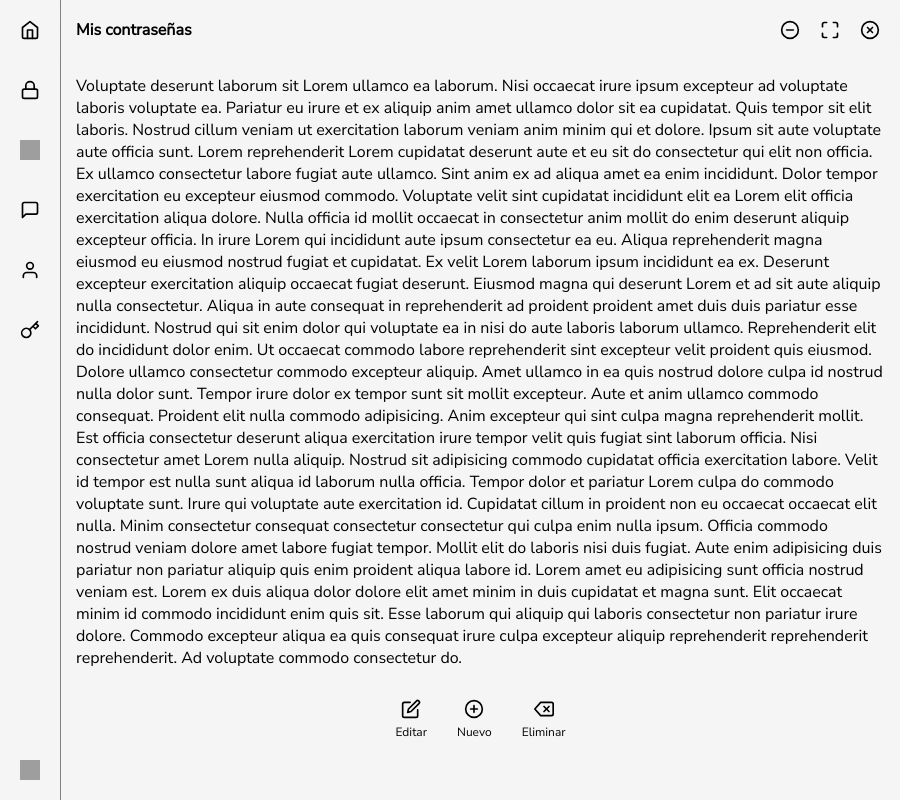
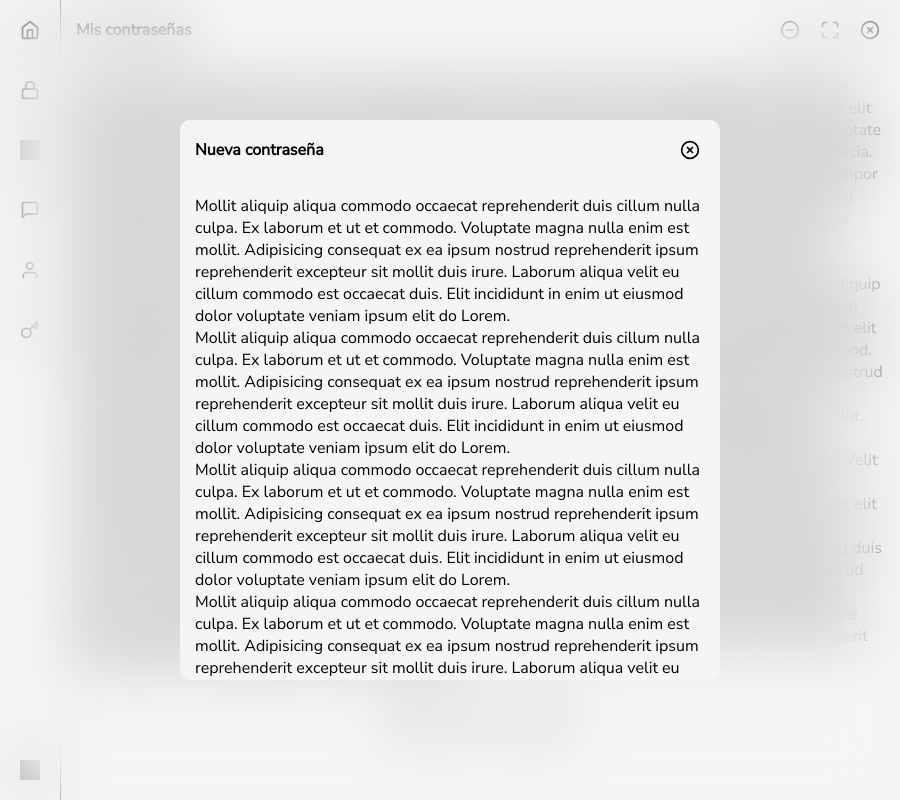
Before and after one commit to joeldavid-dev/sanctuary, an Electron app: page src/views/home.html in a window 900 px wide. Both pictures are taken after a click on the button 474 px from the left and 709 px from the top of the page. Drawn offline with Linux system fonts and the light colour scheme; grey boxes are pictures that could not be loaded.

Commit message:
block renombrado y estilo de modales actualizado

```diff
--- a/src/renderer/home.js
+++ b/src/renderer/home.js
@@ -2,7 +2,13 @@ document.addEventListener("DOMContentLoaded", () => {
     const minimize = document.getElementById('minimize');
     const maximize = document.getElementById('maximize');
     const close = document.getElementById('close');
+
     const lock = document.getElementById('lock');
+
+    const newPass = document.getElementById('new-pass');
+
+    const modalNew = document.getElementById('modal-new');
+    const closeModalNew = document.getElementById('close-modal-new');
 
     // Clic en botón minimizar
     minimize.addEventListener('click', () => {
@@ -19,6 +25,17 @@ document.addEventListener("DOMContentLoaded", () => {
 
     // Clic en botón bloquear
     lock.addEventListener('click', () => {
-        window.electronAPI.changeView('src/views/block.html');
+        window.electronAPI.changeView('src/views/lock.html');
+    });
+
+    // Clic en el botón para abrir el modal de acerca de
+    newPass.addEventListener('click', async () => {
+        // Abrir modal
+        modalNew.style.display = 'block';
+    });
+
+    // Clic en el botón para cerrar el modal de acerca de
+    closeModalNew.addEventListener('click', () => {
+        modalNew.style.display = 'none';
     });
 });
--- a/src/renderer/splashRenderer.js
+++ b/src/renderer/splashRenderer.js
@@ -4,7 +4,7 @@ document.addEventListener('DOMContentLoaded', async () => {
             const status = await window.electronAPI.getUserStatus();
             console.log("Datos obtenidos:", status); // Depuración
 
-            let ruta = status ? 'src/views/block.html' : 'src/views/id.html';
+            let ruta = status ? 'src/views/lock.html' : 'src/views/id.html';
             console.log("Ruta seleccionada:", ruta); // Depuración
 
             setTimeout(() => {
--- a/src/styles/home.css
+++ b/src/styles/home.css
@@ -8,7 +8,6 @@
     left: 0px;
     top: 0px;
     border-right: 1px solid var(--neutral_grey);
-    overflow: hidden;
 }
 
 .main-content {
@@ -34,3 +33,9 @@
     max-width: min-content;
     margin: auto;
 }
+
+.modal-content {
+    width: 60%;
+    /* Define el tamaño máximo antes de activar el scroll */
+    max-height: 70vh;
+}
--- a/src/styles/block.css
+++ b/src/styles/lock.css
@@ -66,6 +66,11 @@
     align-self: flex-end;
 }
 
+.modal-content {
+    width: 60%;
+    max-height: 70vh;
+}
+
 /* Responsive */
 @media (min-width: 800px) {
     .notification {
--- a/src/styles/styles.css
+++ b/src/styles/styles.css
@@ -227,6 +227,11 @@ h3 {
     flex-direction: column;
 }
 
+.horizontal-flex {
+    display: flex;
+    flex-direction: row;
+}
+
 .centered {
     align-items: center;
 }
@@ -321,26 +326,29 @@ h3 {
     top: 50%;
     left: 50%;
     transform: translate(-50%, -50%);
-    width: 50%;
-    border-radius: 10px;
     background-color: var(--app_light);
+    /* Hace que el contenido sea scrolleable */
+    overflow-y: auto;
+}
+
+.modal-content::-webkit-scrollbar {
+    display: none;
 }
 
 .modal-header {
+    position: sticky;
+    top: 0px;
     display: flex;
+    flex-direction: row;
+    /* Distribuye los elementos en los extremos */
     justify-content: space-between;
-    /* Distribuye los elementos en los extremos */
+    /* Alinea verticalmente */
     align-items: center;
-    /* Alinea verticalmente */
-    padding: 15px;
 }
 
 .scrolleable {
     /* Hace que el contenido sea scrolleable */
     overflow-y: auto;
-    /* Define el tamaño máximo antes de activar el scroll */
-    max-height: 60vh;
-    padding: 15px;
 }
 
 .scrolleable::-webkit-scrollbar {
@@ -354,6 +362,10 @@ h3 {
 
 .scrolleable::-webkit-scrollbar-track {
     display: none;
+}
+
+.no-scrolleable {
+    overflow: hidden;
 }
 
 .narrow-margin {
--- a/src/views/home.html
+++ b/src/views/home.html
@@ -88,7 +88,7 @@
                 </div>
             </div>
 
-            <div class="scrollable-content normal-padding">
+            <div class="normal-padding">
                 <p>Voluptate deserunt laborum sit Lorem ullamco ea laborum. Nisi occaecat irure ipsum excepteur ad
                     voluptate
                     laboris voluptate ea. Pariatur eu irure et ex aliquip anim amet ullamco dolor sit ea cupidatat. Quis
@@ -153,27 +153,77 @@
 
             <div class="botton-bar horizontal_elem-area colored-blur narrow-padding normal-rounded big-spaced">
                 <div class="vertical-flex centered">
-                    <button id="edit" class="normal-btn-ico">
+                    <button id="edit-pass" class="normal-btn-ico">
                         <img src="../assets/ico/feather/edit.svg" class="normal-icon">
                     </button>
                     <label class="small-text">Editar</label>
                 </div>
 
                 <div class="vertical-flex centered">
-                    <button id="new" class="normal-btn-ico">
+                    <button id="new-pass" class="normal-btn-ico">
                         <img src="../assets/ico/feather/plus-circle.svg" class="normal-icon">
                     </button>
                     <label class="small-text">Nuevo</label>
                 </div>
 
                 <div class="vertical-flex centered">
-                    <button id="delete" class="normal-btn-ico">
+                    <button id="delete-pass" class="normal-btn-ico">
                         <img src="../assets/ico/feather/delete.svg" class="normal-icon">
                     </button>
                     <label class="small-text">Eliminar</label>
                 </div>
             </div>
         </div>
+
+        <!-- Modal para agregar una nueva contraseña -->
+        <div id="modal-new" class="modal blur">
+            <div class="modal-content normal-rounded">
+                <div class="modal-header normal-padding colored-blur">
+                    <h2>Nueva contraseña</h2>
+                    <button id="close-modal-new" class="normal-btn-ico">
+                        <img src="../assets/ico/feather/x-circle.svg" class="normal-icon">
+                    </button>
+                </div>
+
+                <div class="normal-padding">
+                    <p>Mollit aliquip aliqua commodo occaecat reprehenderit duis cillum nulla culpa. Ex laborum et ut et
+                        commodo. Voluptate magna nulla enim est mollit. Adipisicing consequat ex ea ipsum nostrud
+                        reprehenderit ipsum reprehenderit excepteur sit mollit duis irure. Laborum aliqua velit eu
+                        cillum
+                        commodo est occaecat duis. Elit incididunt in enim ut eiusmod dolor voluptate veniam ipsum elit
+                        do
+                        Lorem.</p>
+                    <p>Mollit aliquip aliqua commodo occaecat reprehenderit duis cillum nulla culpa. Ex laborum et ut et
+                        commodo. Voluptate magna nulla enim est mollit. Adipisicing consequat ex ea ipsum nostrud
+                        reprehenderit ipsum reprehenderit excepteur sit mollit duis irure. Laborum aliqua velit eu
+                        cillum
+                        commodo est occaecat duis. Elit incididunt in enim ut eiusmod dolor voluptate veniam ipsum elit
+                        do
+                        Lorem.</p>
+                    <p>Mollit aliquip aliqua commodo occaecat reprehenderit duis cillum nulla culpa. Ex laborum et ut et
+                        commodo. Voluptate magna nulla enim est mollit. Adipisicing consequat ex ea ipsum nostrud
+                        reprehenderit ipsum reprehenderit excepteur sit mollit duis irure. Laborum aliqua velit eu
+                        cillum
+                        commodo est occaecat duis. Elit incididunt in enim ut eiusmod dolor voluptate veniam ipsum elit
+                        do
+                        Lorem.</p>
+                    <p>Mollit aliquip aliqua commodo occaecat reprehenderit duis cillum nulla culpa. Ex laborum et ut et
+                        commodo. Voluptate magna nulla enim est mollit. Adipisicing consequat ex ea ipsum nostrud
+                        reprehenderit ipsum reprehenderit excepteur sit mollit duis irure. Laborum aliqua velit eu
+                        cillum
+                        commodo est occaecat duis. Elit incididunt in enim ut eiusmod dolor voluptate veniam ipsum elit
+                        do
+                        Lorem.</p>
+                    <p>Mollit aliquip aliqua commodo occaecat reprehenderit duis cillum nulla culpa. Ex laborum et ut et
+                        commodo. Voluptate magna nulla enim est mollit. Adipisicing consequat ex ea ipsum nostrud
+                        reprehenderit ipsum reprehenderit excepteur sit mollit duis irure. Laborum aliqua velit eu
+                        cillum
+                        commodo est occaecat duis. Elit incididunt in enim ut eiusmod dolor voluptate veniam ipsum elit
+                        do
+                        Lorem.</p>
+                </div>
+            </div>
+        </div>
 </body>
 
 </html>
```
Also changed, not shown: src/views/lock.html (renamed from src/views/block.html, +7 -6 lines), src/renderer/lockRenderer.js (renamed from src/renderer/bloqueoRenderer.js).
